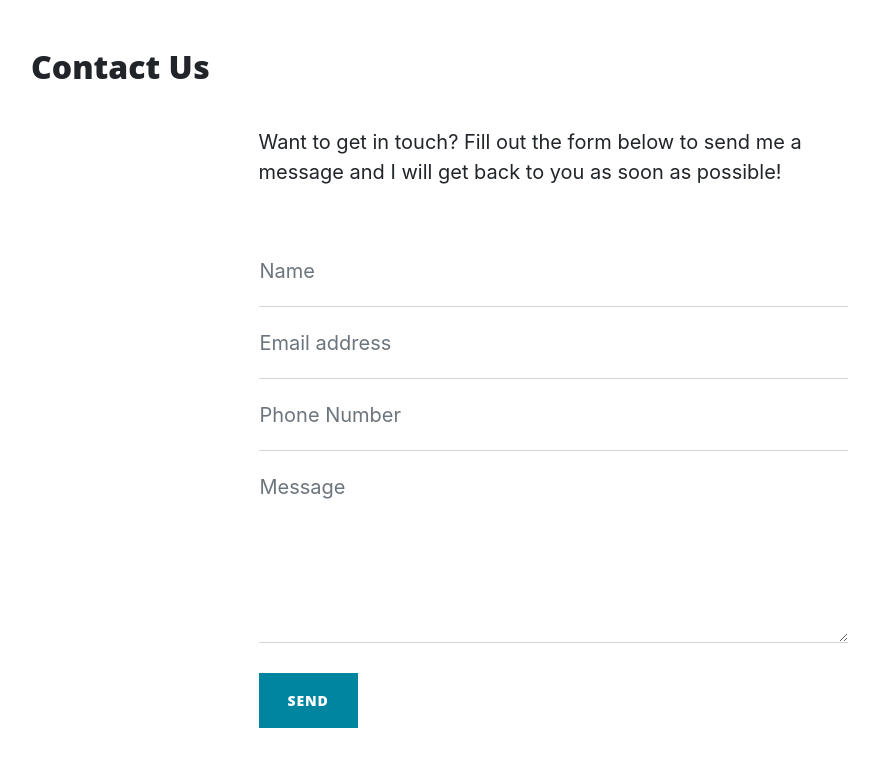
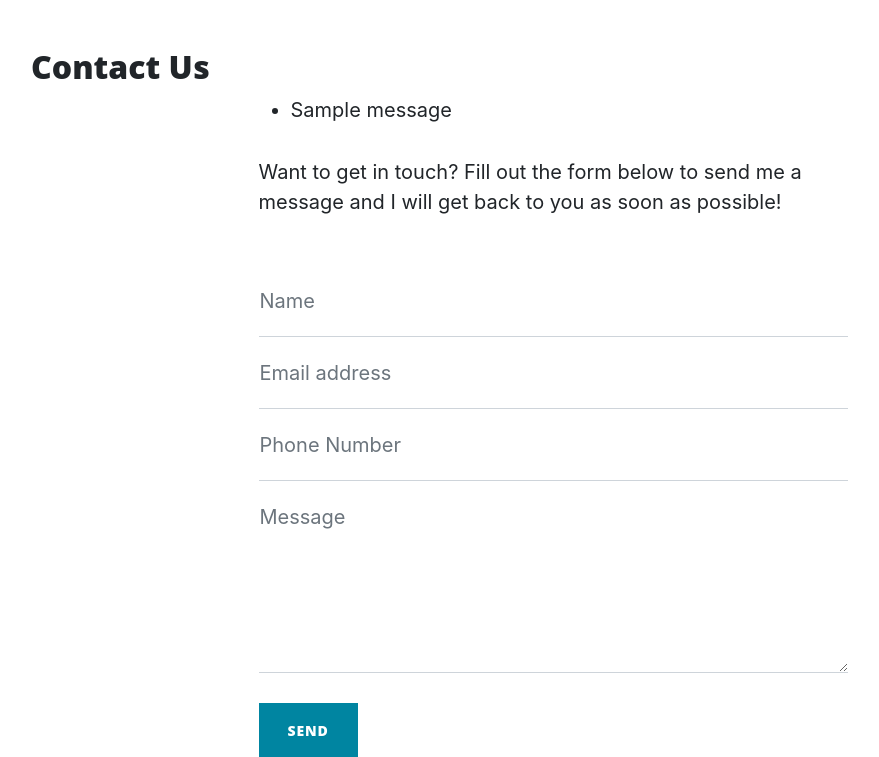
Before and after one commit to Roybin0/thorin-and-co, a Flask app: page /contact in a window 1280 px wide. Shown: the part 628-1385 px from the top of the page, without its empty margins (87-966 px from the left). Run offline with Flask 2, Linux system fonts and the light colour scheme; one stand-in notice (Sample message) is shown; some libraries are stand-ins or nearby versions.

Commit message:
Add user message via flash

```diff
--- a/run.py
+++ b/run.py
@@ -1,9 +1,12 @@
 import os
 import json
 from flask import Flask, render_template, request, flash
+if os.path.exists("env.py"):
+    import env
 
 
 app = Flask(__name__)
+app.secret_key = os.environ.get("SECRET_KEY")
 
 
 @app.route("/")
@@ -34,7 +37,8 @@ def about_member(member_name):
 @app.route("/contact", methods=["GET", "POST"])
 def contact():
     if request.method == "POST":
-        print(request.form)
+        flash("Thanks {}, we have received your message!".format(
+            request.form.get("name")))
     return render_template("contact.html", page_title="Contact Us")
 
 
--- a/templates/contact.html
+++ b/templates/contact.html
@@ -4,6 +4,17 @@
 
     <div class="row gx-4 gx-lg-5 justify-content-center">
         <div class="col-md-10 col-lg-8 col-xl-7">
+
+            {% with messages = get_flashed_messages() %}
+                {% if messages %}
+                    <ul class="flashes">
+                        {% for message in messages %}
+                            <li>{{ message }}</li>
+                        {% endfor %}
+                    </ul>
+                {% endif %}
+            {% endwith %}
+
             <p>Want to get in touch? Fill out the form below to send me a message and I will get back to you as soon as
                 possible!</p>
             <div class="my-5">
```
